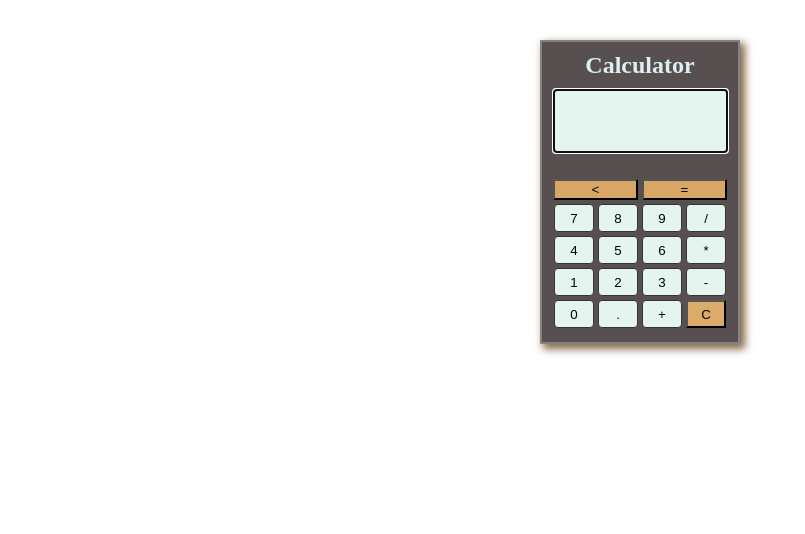
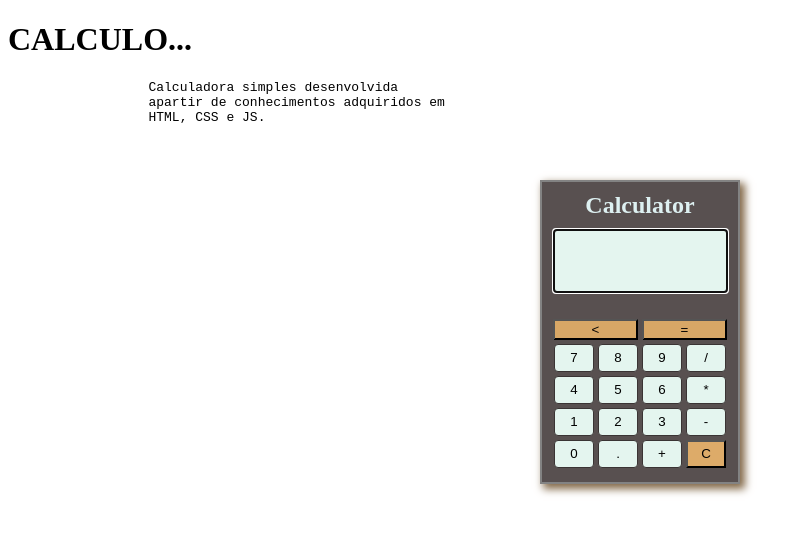
Before and after one commit to Cesar-Felizardo/Calculadora-HTML-CSS-JS, a plain HTML site: page calculator/Index.html in a window 1280 px wide. Shown: the whole page, without its empty margins (0-805 px from the left). Drawn offline with Linux system fonts and the light colour scheme.

Commit message:
'Calculadora'

```diff
--- a/calculator/Index.html
+++ b/calculator/Index.html
@@ -8,6 +8,12 @@
 		<script type='text/javascript' src='js/calc.js'></script>
 	</head>
     <body>
+		<h1>CALCULO...</h1>
+		<pre>
+		  Calculadora simples desenvolvida
+		  apartir de conhecimentos adquiridos em
+		  HTML, CSS e JS.
+	    </pre>
 		<form name="calc" id="master">
 			<h2>Calculator</h2>
 			<input type="text" id="display" name="visor" maxlength="0" autofocus='on' autocomplete='off' onkeypress="keyboard(value)"><br>
```
